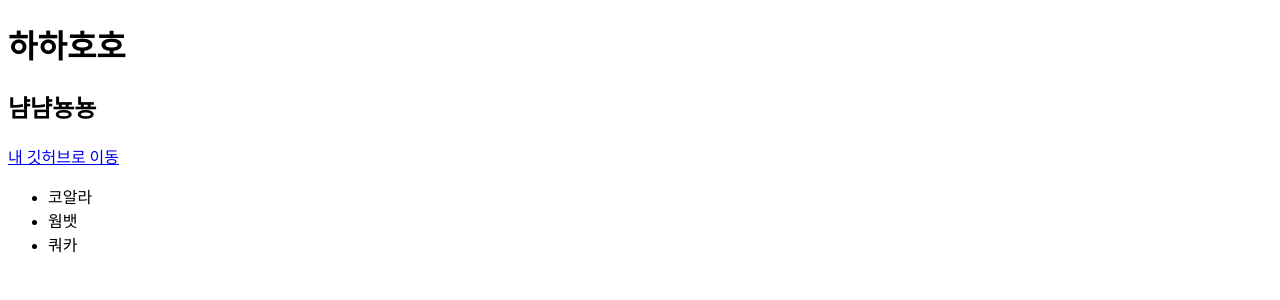
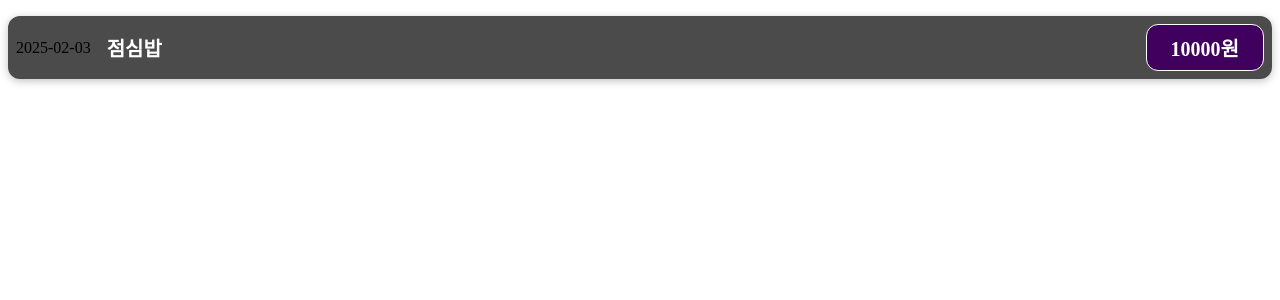
Before and after one commit to mjkim41/react101, a React (Vite) app: page / in a window 1280 px wide. Shown: the top 300 px of the page. Built offline with nearby package versions, Linux system fonts and the light colour scheme.

Commit message:
# Create Components for ExpenseItem

```diff
--- a/src/App.jsx
+++ b/src/App.jsx
@@ -2,9 +2,17 @@
 // import 해줘야 함 (같은 jsx면 확장자 생략 가능)
 import Hello from './components/Hello'
 import Bye from "./components/Bye.jsx";
+import ExpenseItem from "./components/expenseTracker/ExpenseItem.jsx";
 
 // 컴포넌트
-function App() {
+const App = () => {
+
+    return (
+      <>
+          <ExpenseItem />
+      </>
+    );
+};
 
   /*
     jsx : 리액트에서 사용하는 특수한 js 문법, 태그를 그대로 쓰면 알아서 변환
@@ -67,14 +75,14 @@
   //       <input type='text' id='username' />
   //     </header>
   // );
+  //
+  //   return (
+  //       <>
+  //           <Hello />
+  //           <Bye />
+  //       </>
+  //   )
 
-    return (
-        <>
-            <Hello />
-            <Bye />
-        </>
-    )
 
-}
 
 export default App
--- /dev/null
+++ b/src/components/expenseTracker/ExpenseItem.css
@@ -0,0 +1,56 @@
+.expense-item {
+    display: flex;
+    justify-content: space-between;
+    align-items: center;
+    box-shadow: 0 2px 8px rgba(0, 0, 0, 0.25);
+    padding: 0.5rem;
+    margin: 1rem 0;
+    border-radius: 12px;
+    background-color: #4b4b4b;
+}
+
+.expense-item__description {
+    display: flex;
+    flex-direction: column;
+    gap: 1rem;
+    align-items: flex-end;
+    flex-flow: column-reverse;
+    justify-content: flex-start;
+    flex: 1;
+}
+
+.expense-item h2 {
+    color: #3a3a3a;
+    font-size: 1rem;
+    flex: 1;
+    margin: 0 1rem;
+    color: white;
+}
+
+.expense-item__price {
+    font-size: 1rem;
+    font-weight: bold;
+    color: white;
+    background-color: #40005d;
+    border: 1px solid white;
+    padding: 0.5rem;
+    border-radius: 12px;
+}
+
+@media (min-width: 580px) {
+    .expense-item__description {
+        flex-direction: row;
+        align-items: center;
+        justify-content: flex-start;
+        flex: 1;
+    }
+
+    .expense-item__description h2 {
+        font-size: 1.25rem;
+    }
+
+    .expense-item__price {
+        font-size: 1.25rem;
+        padding: 0.5rem 1.5rem;
+    }
+}
--- /dev/null
+++ b/src/components/expenseTracker/ExpenseItem.jsx
@@ -0,0 +1,21 @@
+import React from 'react';
+// css도 이렇게 import 함
+/* React에서 CSS를 import할 수 있는 원리는 Webpack과 같은 모듈 번들러 덕분입니다.
+Webpack은 CSS 파일을 JavaScript 모듈처럼 취급하고, 이를 통해 CSS를 JavaScript 코드 내에서 가져올 수 있도록 도와줍니다.
+이 과정은 개발자가 직접 설정하지 않더라도, Create React App 등의 도구를 사용하면 자동으로 설정됩니다.
+ */
+import './ExpenseItem.css';
+
+const ExpenseItem = () => {
+    return (
+        <div className='expense-item'>
+            <div>2025-02-03</div>
+            <div className='expense-item__description'>
+                <h2>점심밥</h2>
+                <div className='expense-item__price'>10000원</div>
+            </div>
+        </div>
+    );
+}
+
+export default ExpenseItem
```
